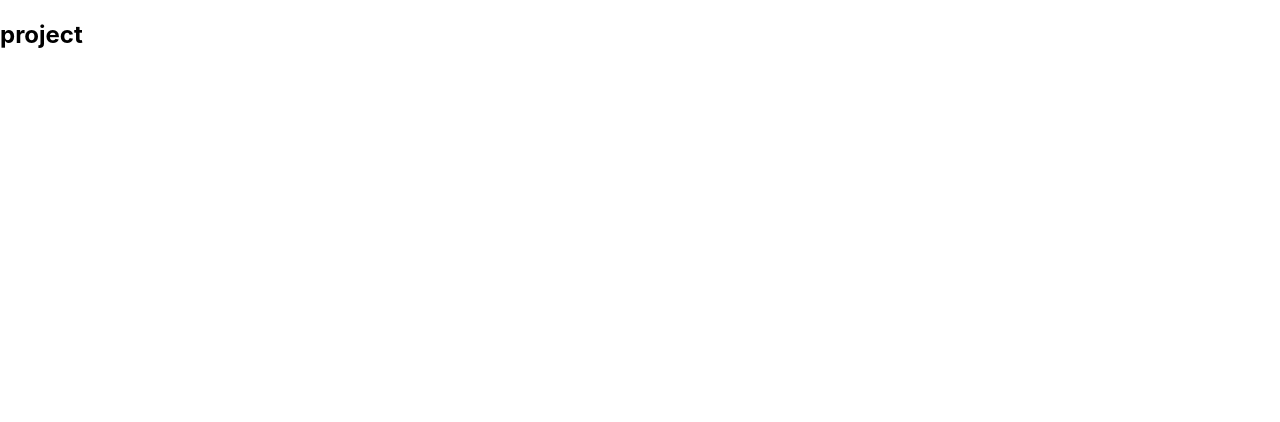
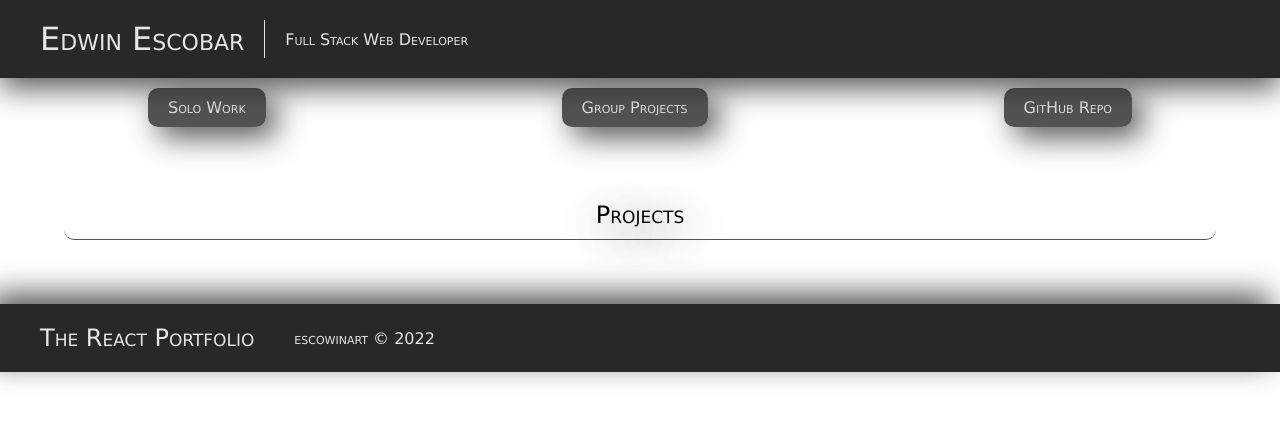
Before and after one commit to escowin/portfolio, a React (Create React App) app: page / in a window 1280 px wide. Shown: the top 422 px of the page. Built offline with nearby package versions, Linux system fonts and the light colour scheme.

Commit message:
satisfied with the base styles

```diff
--- a/src/App.js
+++ b/src/App.js
@@ -1,13 +1,17 @@
 import React from 'react';
-// import logo from './logo.svg';
-import './App.css';
+import './index.css';
 import Project from './components/Project';
+import Header from './components/Header';
+// import Navigation from './components/Navigation';
+import Footer from './components/Footer';
 
 function App() {
   return (
     <div>
       <main>
+        <Header></Header>
         <Project></Project>
+        <Footer></Footer>
       </main>
     </div>
   );
--- a/src/components/Footer/index.js
+++ b/src/components/Footer/index.js
@@ -2,9 +2,10 @@ import React from 'react';
 
 function Footer() {
   return (
-    <section>
-      <h1 id="footer">Footer</h1>
-    </section>
+    <footer className='flex'>
+      <h2 id="footer">The React Portfolio</h2>
+      <p>escowinart &copy; 2022</p>
+    </footer>
   );
 }
 
--- a/src/components/Header/index.js
+++ b/src/components/Header/index.js
@@ -1,10 +1,15 @@
 import React from 'react';
+import Navigation from '../Navigation';
 
 function Header() {
   return (
-    <section>
-      <h1 id="header">Who am I?</h1>
-    </section>
+    <div id="header">
+        <header className='flex'>
+            <h1>Edwin Escobar</h1>
+            <p>Full Stack Web Developer</p>
+        </header>
+        <Navigation></Navigation>
+    </div>
   );
 }
 
--- a/src/components/Navigation/index.js
+++ b/src/components/Navigation/index.js
@@ -2,9 +2,13 @@ import React from 'react';
 
 function Navigation() {
   return (
-    <section>
-      <h1 id="navigation">navigation</h1>
-    </section>
+    <nav>
+      <ul className='flex'>
+        <li>Solo Work</li>
+        <li>Group Projects</li>
+        <li>GitHub Repo</li>
+      </ul>
+    </nav>
   );
 }
 
--- a/src/components/Project/index.js
+++ b/src/components/Project/index.js
@@ -2,8 +2,8 @@ import React from 'react';
 
 function Project() {
   return (
-    <section>
-      <h1 id="project">project</h1>
+    <section id='projects'>
+      <h2 id="project">Projects</h2>
     </section>
   );
 }
--- a/src/index.css
+++ b/src/index.css
@@ -1,13 +1,87 @@
-body {
+* {
   margin: 0;
-  font-family: -apple-system, BlinkMacSystemFont, 'Segoe UI', 'Roboto', 'Oxygen',
-    'Ubuntu', 'Cantarell', 'Fira Sans', 'Droid Sans', 'Helvetica Neue',
-    sans-serif;
-  -webkit-font-smoothing: antialiased;
-  -moz-osx-font-smoothing: grayscale;
+  padding: 0;
+  font-variant: small-caps;
+  font-family: Verdana, Geneva, Tahoma, sans-serif;
+  font-weight: lighter;
 }
 
-code {
-  font-family: source-code-pro, Menlo, Monaco, Consolas, 'Courier New',
-    monospace;
+:root {
+  --offwhite: rgb(230, 230, 230);
+  --offoffwhite: rgba(230, 230, 230, .6);
+  --offblack: rgb(40, 40, 44);
+  --offoffblack: rgba(40, 40, 40, .8);
 }
+
+.flex {
+  display: flex;
+  align-items: center;
+}
+
+.space-between {
+  justify-content: space-between;
+}
+
+/* HEADER */
+#header {
+  color: var(--offwhite);
+}
+
+header {
+  padding: 20px;
+  position: sticky;
+  background-color: var(--offblack);
+  box-shadow: 0px 10px 30px var(--offoffblack);
+}
+
+header h1 {
+  border-right: 1px solid ;
+}
+
+header h1, header p, footer h2, footer p {
+  padding: 0px 20px;
+}
+
+footer {
+  padding: 20px;
+  background-color: var(--offblack);
+  color: var(--offwhite);
+  box-shadow: -10px -10px 30px var(--offoffblack);
+}
+
+/* NAVIGATION */
+nav {
+  margin: 10px 0;
+}
+
+nav ul {
+  list-style: none;
+  justify-content: space-around;
+}
+
+nav ul li {
+  padding: 10px 20px 10px 20px;
+  background-color: var(--offoffblack);
+  box-shadow: 10px 10px 30px var(--offoffblack);
+  border-radius: 10px;
+  transition-duration: 2s;
+}
+
+nav ul li:hover {
+  background-color: var(--offblack);
+  color: rgb(179, 24, 24);
+}
+
+/* PROJECTS */
+#projects {
+  padding: 5vw;
+  justify-content: center;
+  text-align: center;
+}
+
+#projects h2 {
+  padding-bottom: 10px;
+  border-bottom: 1px solid var(--offoffblack);
+  border-radius: 10px;
+  text-shadow: 5px 10px 40px var(--offoffblack);
+}
```
